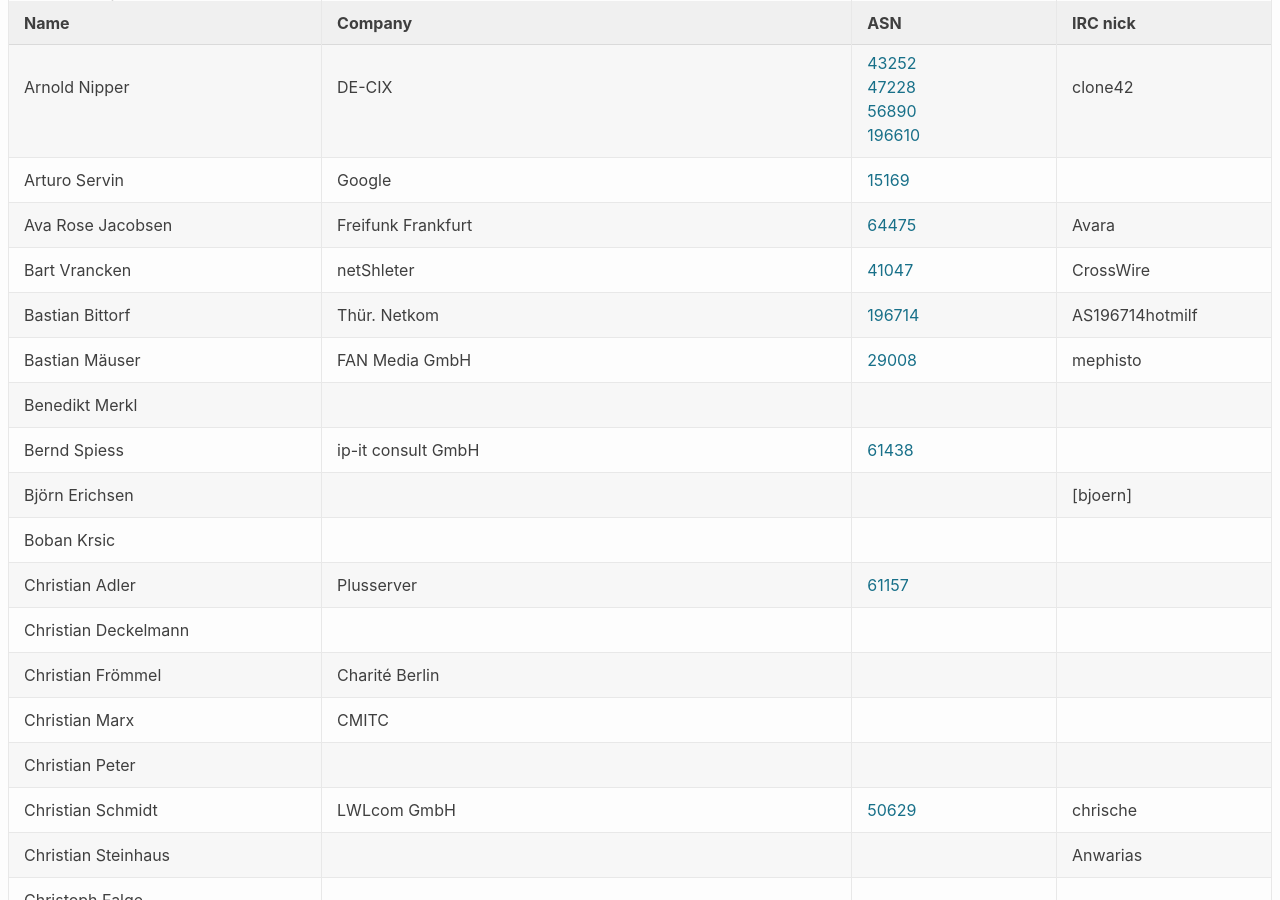
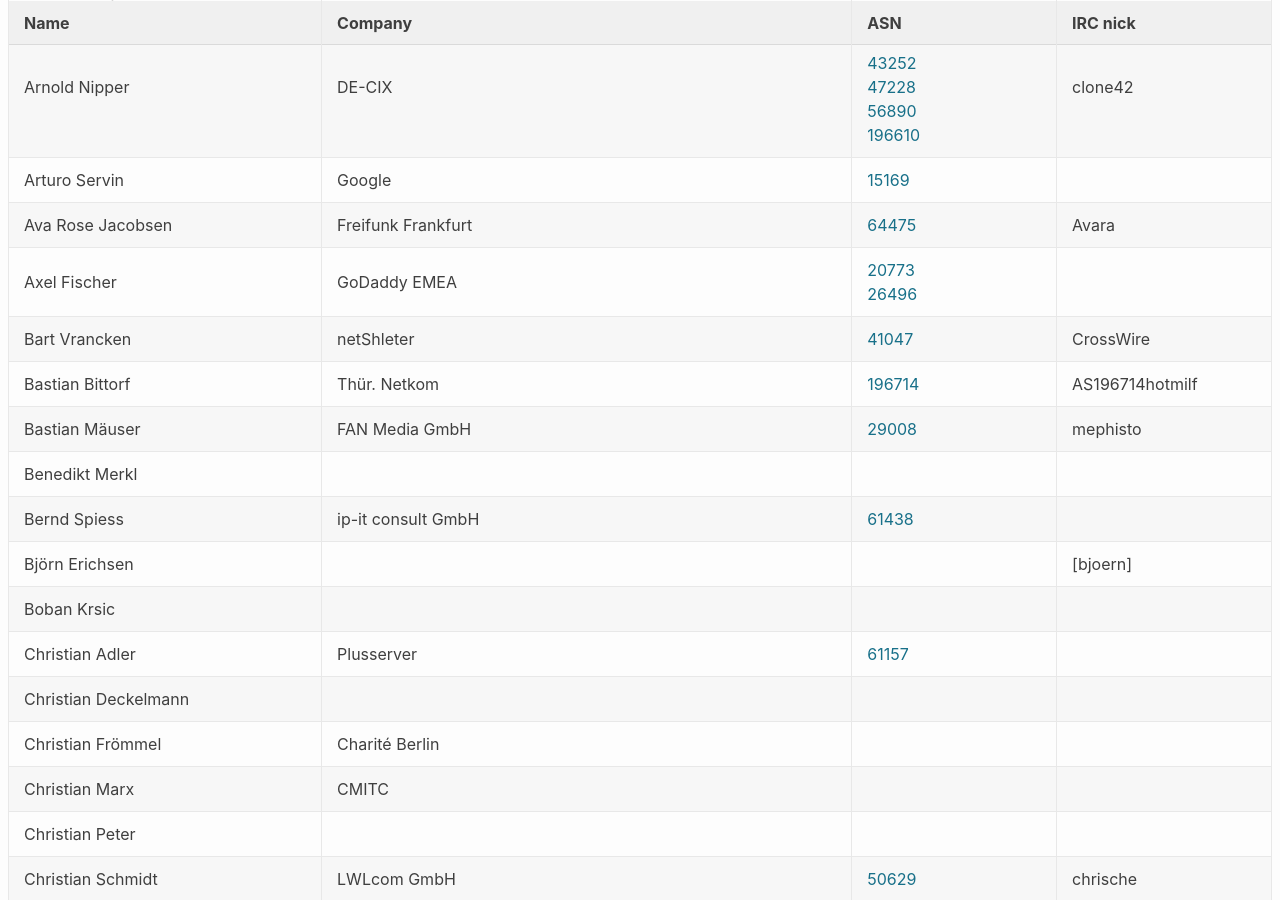
Before and after one commit to denog/pretix-attendeelist, a Jekyll site: the page built from index.markdown, in a window 1280 px wide and 900 px high, scrolled down 532 px. Built offline with Jekyll 4.4.1, drawn with Linux system fonts in a browser that asks for light colours.

Commit message:
Latest data: Fri Oct 16 13:50:08 UTC 2020

```diff
--- a/_data/attendees.json
+++ b/_data/attendees.json
@@ -82,6 +82,12 @@
     "company": "Freifunk Frankfurt",
     "irc": "Avara",
     "asn": "64475"
+  },
+  {
+    "name": "Axel Fischer",
+    "company": "GoDaddy EMEA",
+    "irc": null,
+    "asn": "20773 26496"
   },
   {
     "name": "Bart Vrancken",
```
